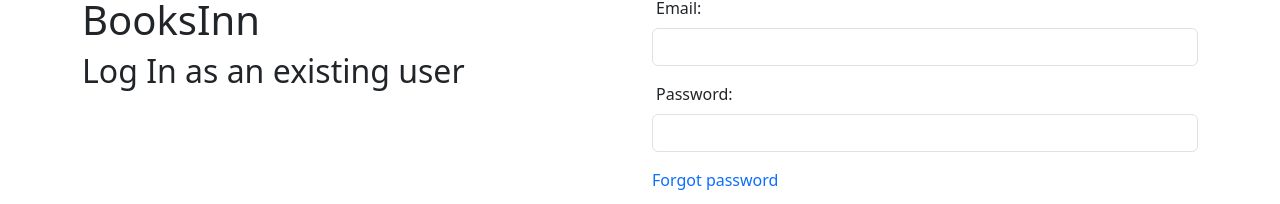
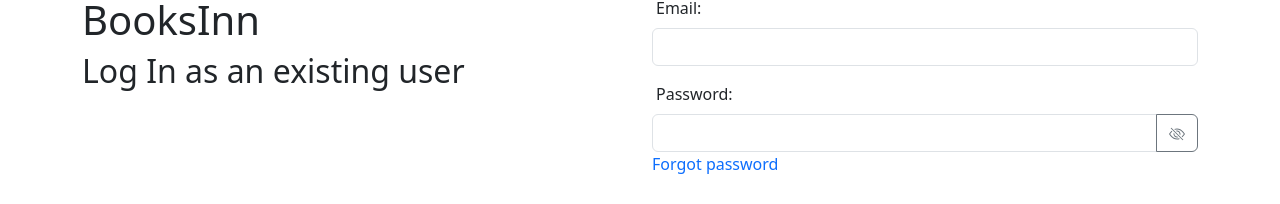
Before and after one commit to gd0minykas/BooksInn, a Vue app: page /login in a window 1280 px wide. Shown: the part 85-289 px from the top of the page. Built offline with nearby package versions, Linux system fonts and the light colour scheme; no server answers.

Commit message:
deleted files, show hide password

```diff
--- a/src/components/ForgotPasswordModal.vue
+++ b/src/components/ForgotPasswordModal.vue
@@ -1,6 +1,6 @@
 <script setup lang="ts">
 import { sendPasswordResetEmail } from "firebase/auth";
-import ErrorMessage from "@/components/ErrorMessage.vue";
+import ErrorMessage from "@/components/inputs/ErrorMessage.vue";
 import { auth, provider } from "@/firebase";
 import { ref } from 'vue';
 import type { RefSymbol } from "@vue/reactivity";
--- /dev/null
+++ b/src/components/inputs/icons/HidePassButton.vue
@@ -0,0 +1,23 @@
+<script setup lang="ts"></script>
+<template>
+  <button class="btn btn-outline-secondary" type="button">
+    <svg
+      xmlns="http://www.w3.org/2000/svg"
+      width="16"
+      height="16"
+      fill="currentColor"
+      class="bi bi-eye-slash"
+      viewBox="0 0 16 16"
+    >
+      <path
+        d="M13.359 11.238C15.06 9.72 16 8 16 8s-3-5.5-8-5.5a7 7 0 0 0-2.79.588l.77.771A6 6 0 0 1 8 3.5c2.12 0 3.879 1.168 5.168 2.457A13 13 0 0 1 14.828 8q-.086.13-.195.288c-.335.48-.83 1.12-1.465 1.755q-.247.248-.517.486z"
+      />
+      <path
+        d="M11.297 9.176a3.5 3.5 0 0 0-4.474-4.474l.823.823a2.5 2.5 0 0 1 2.829 2.829zm-2.943 1.299.822.822a3.5 3.5 0 0 1-4.474-4.474l.823.823a2.5 2.5 0 0 0 2.829 2.829"
+      />
+      <path
+        d="M3.35 5.47q-.27.24-.518.487A13 13 0 0 0 1.172 8l.195.288c.335.48.83 1.12 1.465 1.755C4.121 11.332 5.881 12.5 8 12.5c.716 0 1.39-.133 2.02-.36l.77.772A7 7 0 0 1 8 13.5C3 13.5 0 8 0 8s.939-1.721 2.641-3.238l.708.709zm10.296 8.884-12-12 .708-.708 12 12z"
+      />
+    </svg>
+  </button>
+</template>
--- /dev/null
+++ b/src/components/inputs/icons/ShowPassButton.vue
@@ -0,0 +1,20 @@
+<script setup lang="ts"></script>
+<template>
+  <button class="btn btn-outline-secondary" type="button">
+    <svg
+      xmlns="http://www.w3.org/2000/svg"
+      width="16"
+      height="16"
+      fill="currentColor"
+      class="bi bi-eye"
+      viewBox="0 0 16 16"
+    >
+      <path
+        d="M16 8s-3-5.5-8-5.5S0 8 0 8s3 5.5 8 5.5S16 8 16 8M1.173 8a13 13 0 0 1 1.66-2.043C4.12 4.668 5.88 3.5 8 3.5s3.879 1.168 5.168 2.457A13 13 0 0 1 14.828 8q-.086.13-.195.288c-.335.48-.83 1.12-1.465 1.755C11.879 11.332 10.119 12.5 8 12.5s-3.879-1.168-5.168-2.457A13 13 0 0 1 1.172 8z"
+      />
+      <path
+        d="M8 5.5a2.5 2.5 0 1 0 0 5 2.5 2.5 0 0 0 0-5M4.5 8a3.5 3.5 0 1 1 7 0 3.5 3.5 0 0 1-7 0"
+      />
+    </svg>
+  </button>
+</template>
--- a/src/views/LoginView.vue
+++ b/src/views/LoginView.vue
@@ -1,7 +1,9 @@
 <script setup lang="ts">
 import GoogleLogo from "@/components/logos/GoogleLogo.vue";
-import ErrorMessage from "@/components/ErrorMessage.vue";
+import ErrorMessage from "@/components/inputs/ErrorMessage.vue";
 import ForgotPModal from "@/components/ForgotPasswordModal.vue";
+import ShowPassButton from "@/components/inputs/icons/ShowPassButton.vue";
+import HidePassButton from "@/components/inputs/icons/HidePassButton.vue";
 import Spinner1 from "@/components/Spinner1.vue";
 import router from "@/router/index";
 import NavBar from "@/components/NavBar.vue";
@@ -13,12 +15,13 @@
   signInWithEmailAndPassword,
   signInWithPopup,
 } from "firebase/auth";
-import { ref, watch, type Ref } from "vue";
+import { ref, watch } from "vue";
 
 const email = ref<string>("");
 const password = ref<string>("");
 const errorMessage = ref<string | undefined>();
 const loading = ref<boolean>(false);
+const hidePassword = ref<boolean>(true);
 
 async function signIn() {
   try {
@@ -49,6 +52,8 @@
     }
   }
 }
+
+watch(hidePassword, () => console.log(hidePassword.value));
 </script>
 
 <template>
@@ -66,12 +71,31 @@
         </div>
         <div class="mb-3">
           <label for="password" class="form-label ms-1">Password:</label>
-          <input
+          <div v-if="hidePassword" class="input-group">
+            <input
+              class="form-control"
+              type="password"
+              v-model="password"
+              id="password"
+            />
+            <HidePassButton @click="hidePassword = !hidePassword" />
+          </div>
+          <div v-else class="input-group">
+            <input
+              class="form-control"
+              type="text"
+              v-model="password"
+              id="password"
+            />
+            <ShowPassButton @click="hidePassword = !hidePassword" />
+          </div>
+
+          <!-- <input
             type="password"
             v-model="password"
             id="password"
             class="form-control mb-3"
-          />
+          /> -->
           <a
             href="#"
             class="link-offset-2 link-offset-3-hover link-underline link-underline-opacity-0 link-underline-opacity-75-hover"
--- a/src/views/RegisterView.vue
+++ b/src/views/RegisterView.vue
@@ -1,6 +1,8 @@
 <script setup lang="ts">
 import GoogleLogo from "@/components/logos/GoogleLogo.vue";
-import ErrorMessage from "@/components/ErrorMessage.vue";
+import ErrorMessage from "@/components//inputs/ErrorMessage.vue";
+import ShowPassButton from "@/components/inputs/icons/ShowPassButton.vue";
+import HidePassButton from "@/components/inputs/icons/HidePassButton.vue";
 import Spinner1 from "@/components/Spinner1.vue";
 import NavBar from "@/components/NavBar.vue";
 import { auth, provider } from "@/firebase";
@@ -19,6 +21,7 @@
 const repeatPassword = ref<string>("");
 const errorMessage = ref<string | undefined>();
 const loading = ref<boolean>(false);
+const hidePassword = ref<boolean>(true);
 
 async function createUser() {
   try {
@@ -72,23 +75,47 @@
         </div>
         <div class="mb-3">
           <label for="password" class="form-label ms-1">Password:</label>
+          <div v-if="hidePassword" class="input-group">
             <input
+              class="form-control"
               type="password"
               v-model="password"
               id="password"
+            />
+            <HidePassButton @click="hidePassword = !hidePassword" />
+          </div>
+          <div v-else class="input-group">
+            <input
               class="form-control"
+              type="text"
+              v-model="password"
+              id="password"
             />
+            <ShowPassButton @click="hidePassword = !hidePassword" />
+          </div>
         </div>
         <div class="mb-3">
           <label for="rePassword" class="form-label ms-1"
             >Repeat Password:</label
           >
+          <div v-if="hidePassword" class="input-group">
             <input
+              class="form-control"
               type="password"
               v-model="repeatPassword"
               id="rePassword"
+            />
+            <HidePassButton @click="hidePassword = !hidePassword" />
+          </div>
+          <div v-else class="input-group">
+            <input
               class="form-control"
+              type="text"
+              v-model="repeatPassword"
+              id="rePassword"
             />
+            <ShowPassButton @click="hidePassword = !hidePassword" />
+          </div>
         </div>
         <div v-if="!loading">
           <div class="min-h-2" style="min-height: 3em">
```
Also changed, not shown: src/components/Alert.vue (deleted), src/components/inputs/ErrorMessage.vue (renamed from src/components/ErrorMessage.vue). Lines whose indentation alone changed are shown as unchanged.
